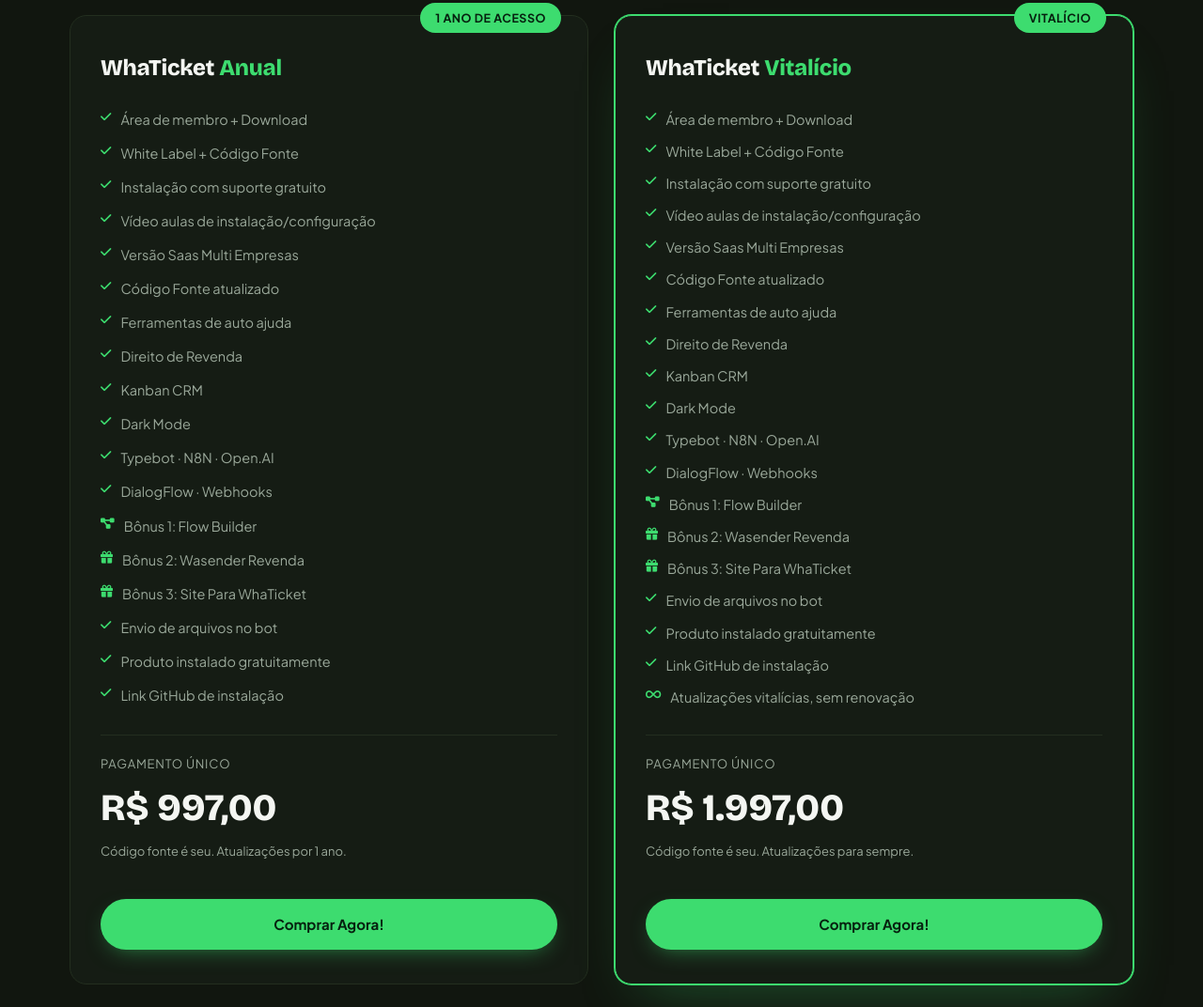
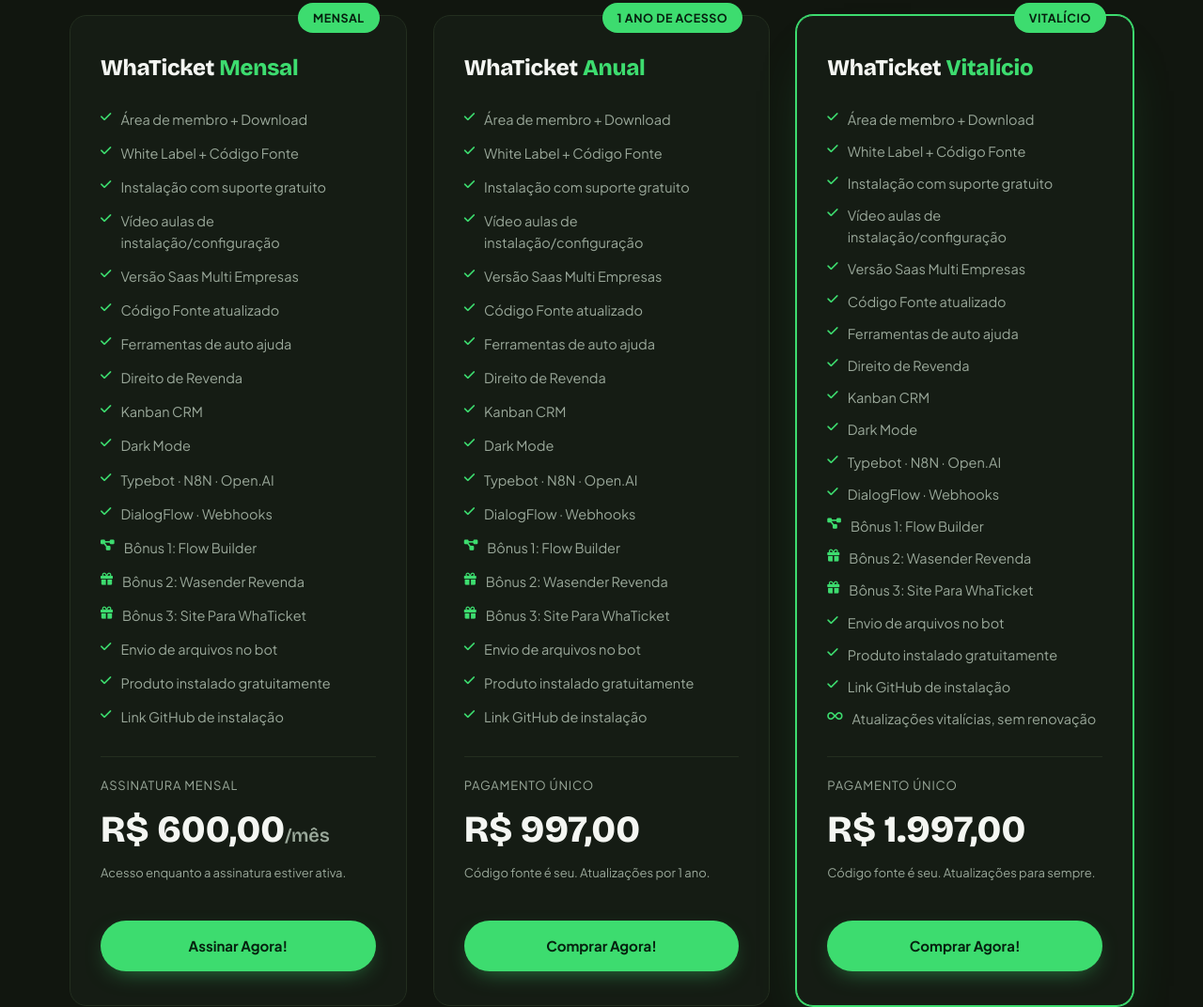
Before and after one commit to marketingavestra/whaticket-landing-page, a plain HTML site: page index.html in a window 1280 px wide. Shown: the part 2409-3481 px from the top of the page at 94% size. Drawn offline with nearby package versions, Linux system fonts and the light colour scheme.

Commit message:
feat: adiciona plano Mensal R$600 como primeiro card dos planos

```diff
--- a/index.html
+++ b/index.html
@@ -149,6 +149,38 @@
     <h2 class="section-title">Planos + <span class="accent">Brindes</span></h2>
 
     <div class="plans-grid">
+
+      <!-- MENSAL -->
+      <div class="plan-card">
+        <div class="plan-badge">MENSAL</div>
+        <h3 class="plan-name">WhaTicket <span class="accent">Mensal</span></h3>
+        <ul class="plan-features">
+          <li><i class="fa-solid fa-check"></i> Área de membro + Download</li>
+          <li><i class="fa-solid fa-check"></i> White Label + Código Fonte</li>
+          <li><i class="fa-solid fa-check"></i> Instalação com suporte gratuito</li>
+          <li><i class="fa-solid fa-check"></i> Vídeo aulas de instalação/configuração</li>
+          <li><i class="fa-solid fa-check"></i> Versão Saas Multi Empresas</li>
+          <li><i class="fa-solid fa-check"></i> Código Fonte atualizado</li>
+          <li><i class="fa-solid fa-check"></i> Ferramentas de auto ajuda</li>
+          <li><i class="fa-solid fa-check"></i> Direito de Revenda</li>
+          <li><i class="fa-solid fa-check"></i> Kanban CRM</li>
+          <li><i class="fa-solid fa-check"></i> Dark Mode</li>
+          <li><i class="fa-solid fa-check"></i> Typebot · N8N · Open.AI</li>
+          <li><i class="fa-solid fa-check"></i> DialogFlow · Webhooks</li>
+          <li><i class="fa-solid fa-diagram-project"></i> Bônus 1: Flow Builder</li>
+          <li><i class="fa-solid fa-gift"></i> Bônus 2: Wasender Revenda</li>
+          <li><i class="fa-solid fa-gift"></i> Bônus 3: Site Para WhaTicket</li>
+          <li><i class="fa-solid fa-check"></i> Envio de arquivos no bot</li>
+          <li><i class="fa-solid fa-check"></i> Produto instalado gratuitamente</li>
+          <li><i class="fa-solid fa-check"></i> Link GitHub de instalação</li>
+        </ul>
+        <div class="plan-price">
+          <span class="price-label">Assinatura mensal</span>
+          <span class="price-value">R$ 600,00<small>/mês</small></span>
+          <span class="price-note">Acesso enquanto a assinatura estiver ativa.</span>
+        </div>
+        <a href="https://pay.hotmart.com/F106340317N?off=mxsxfh17" target="_blank" rel="noopener" class="btn btn-primary btn-block">Assinar Agora!</a>
+      </div>
 
       <!-- 1 ANO DE ACESSO -->
       <div class="plan-card">
--- a/style.css
+++ b/style.css
@@ -288,7 +288,7 @@ section { padding: 90px 0; }
 .plans-grid {
   margin-top: 48px;
   display: grid;
-  grid-template-columns: repeat(2, 1fr);
+  grid-template-columns: repeat(3, 1fr);
   gap: 28px;
 }
 
@@ -371,6 +371,12 @@ section { padding: 90px 0; }
   font-size: 40px;
   font-weight: 800;
   color: var(--text);
+}
+
+.price-value small {
+  font-size: 20px;
+  font-weight: 600;
+  color: var(--text-muted);
 }
 
 .price-note {
```
